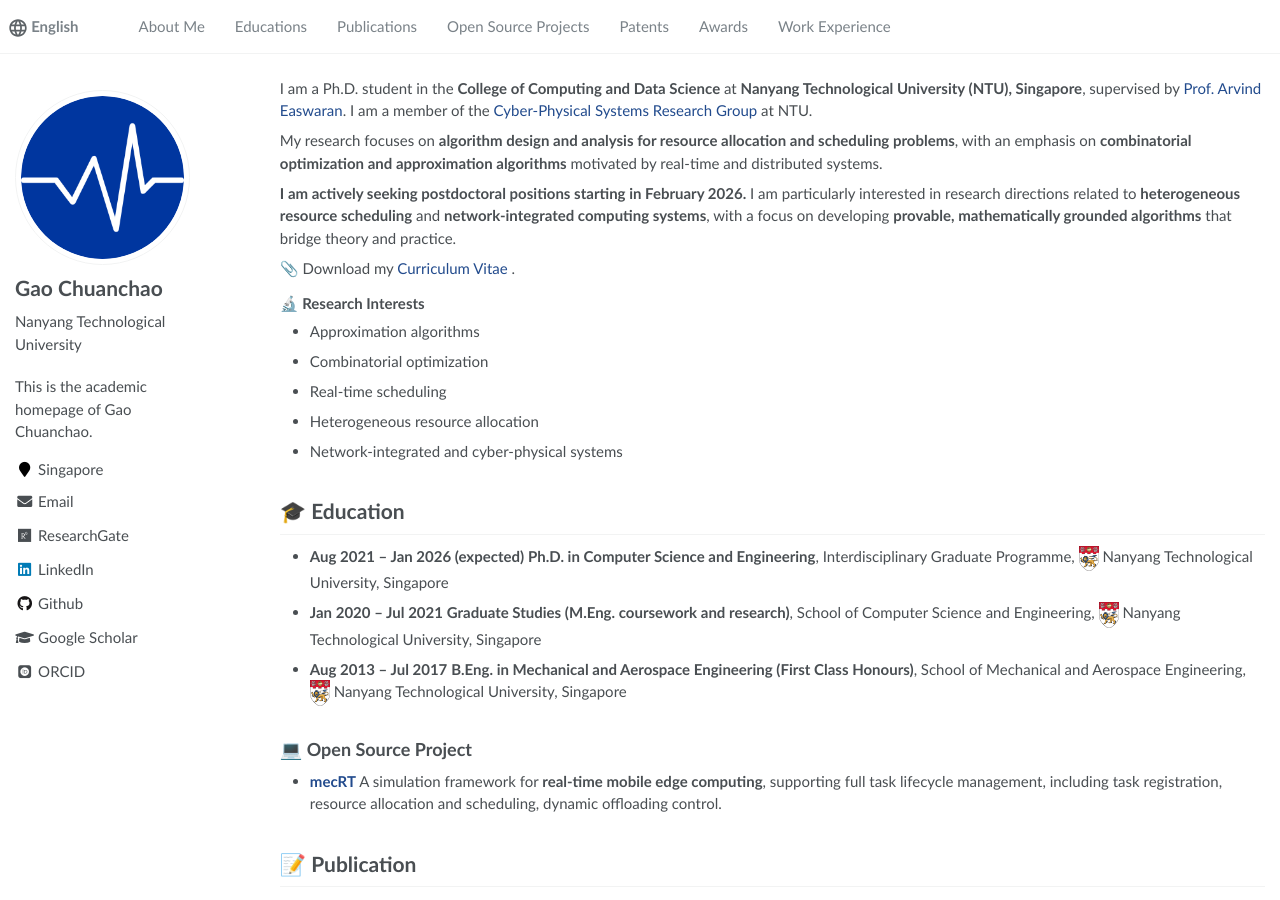
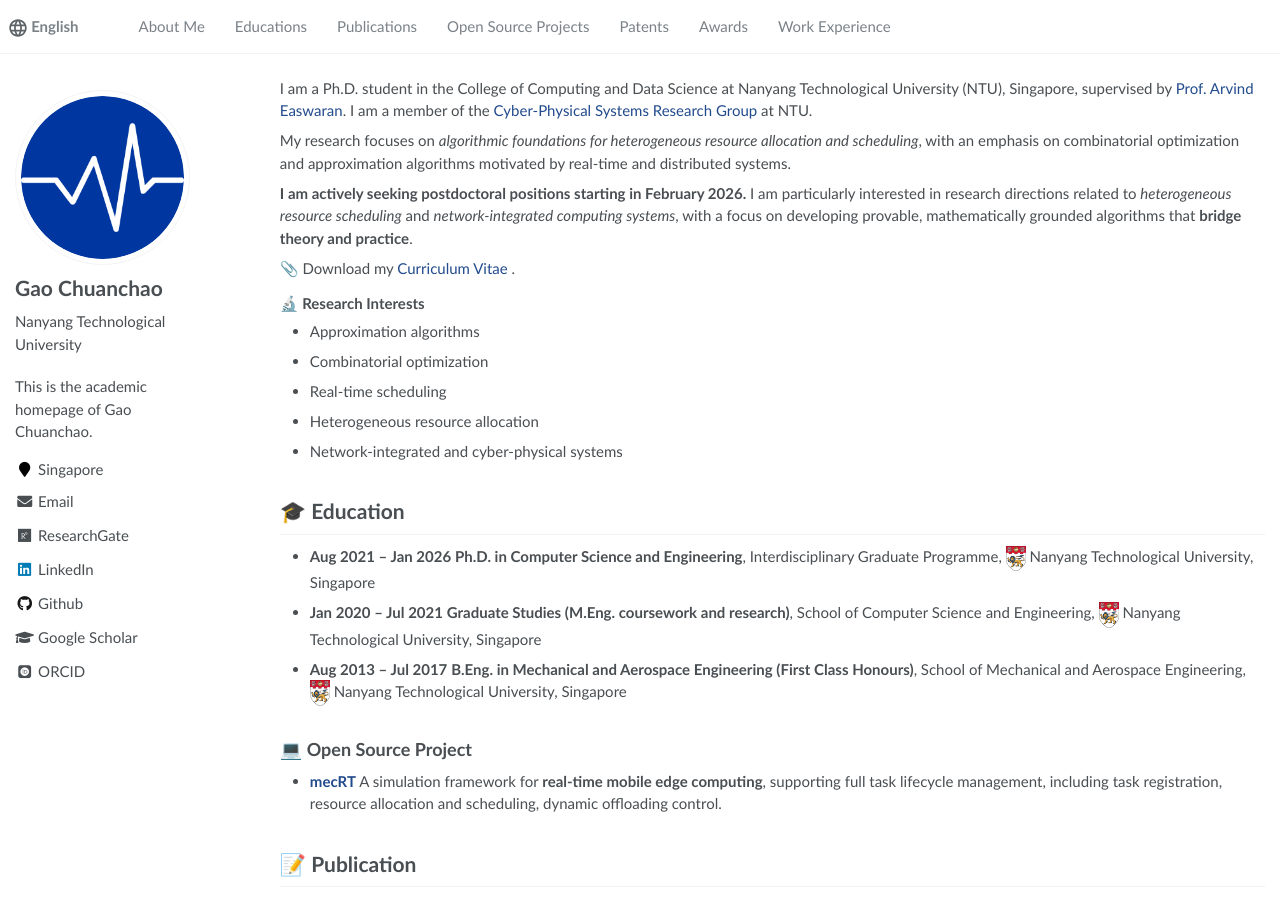
Before and after one commit to gaochuanchao/gaochuanchao.github.io, a Jekyll site: the page built from _pages/about.md, in a window 1280 px wide and 900 px high. Built offline with Jekyll 4.4.1, drawn with Linux system fonts in a browser that asks for light colours; some web fonts are replaced.

Commit message:
update profile

```diff
--- a/_pages/about.md
+++ b/_pages/about.md
@@ -17,12 +17,12 @@ redirect_from:
 
 <span class='anchor' id='about-me'></span>
 
-I am a Ph.D. student in the **College of Computing and Data Science** at **Nanyang Technological University (NTU), Singapore**, supervised by [Prof. Arvind Easwaran](https://personal.ntu.edu.sg/arvinde/). I am a member of the [Cyber-Physical Systems Research Group](https://cps-research-group.github.io/) at NTU.
+I am a Ph.D. student in the College of Computing and Data Science at Nanyang Technological University (NTU), Singapore, supervised by [Prof. Arvind Easwaran](https://personal.ntu.edu.sg/arvinde/). I am a member of the [Cyber-Physical Systems Research Group](https://cps-research-group.github.io/) at NTU.
 
-My research focuses on **algorithm design and analysis for resource allocation and scheduling problems**, with an emphasis on **combinatorial optimization and approximation algorithms** motivated by real-time and distributed systems.
+My research focuses on *algorithmic foundations for heterogeneous resource allocation and scheduling*, with an emphasis on combinatorial optimization and approximation algorithms motivated by real-time and distributed systems.
 
 **I am actively seeking postdoctoral positions starting in February 2026.**
- I am particularly interested in research directions related to **heterogeneous resource scheduling** and **network-integrated computing systems**, with a focus on developing **provable, mathematically grounded algorithms** that bridge theory and practice.
+ I am particularly interested in research directions related to *heterogeneous resource scheduling* and *network-integrated computing systems*, with a focus on developing provable, mathematically grounded algorithms that **bridge theory and practice**.
 
 
 
@@ -43,7 +43,7 @@ My research focuses on **algorithm design and analysis for resource allocation a
 <span class='anchor' id='-educations'></span>
 
 # 🎓 Education
-- **Aug 2021 – Jan 2026 (expected)**
+- **Aug 2021 – Jan 2026**
    **Ph.D. in Computer Science and Engineering**,
    Interdisciplinary Graduate Programme, <a href="https://www.ntu.edu.sg/"><img class="png" src="/images/NTU.png" width="20pt"></a> Nanyang Technological University, Singapore
 - **Jan 2020 – Jul 2021**
```
